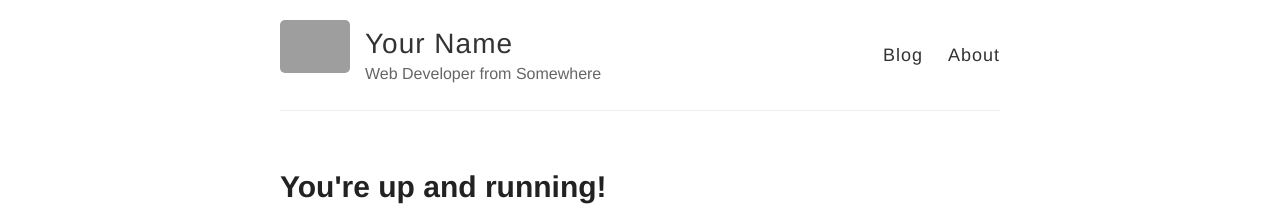
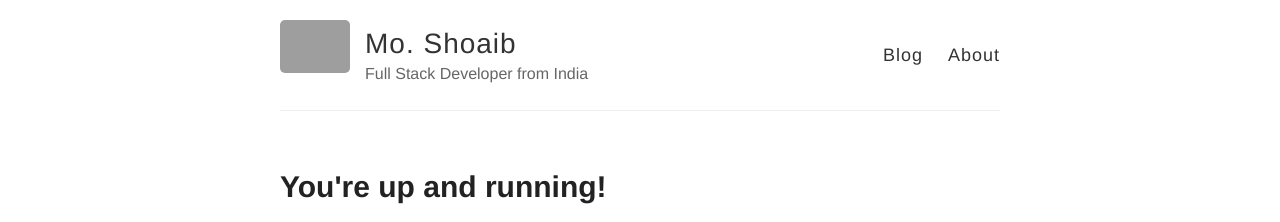
Before and after one commit to Shoaib0023/Shoaib0023.github.io, a Jekyll site: the page built from _posts/2014-3-3-Hello-World.md, in a window 1280 px wide. Shown: the top 222 px of the page. Built offline with Jekyll 4.4.1, drawn with Linux system fonts in a browser that asks for light colours; grey boxes are pictures that could not be loaded.

Commit message:
updated config file

```diff
--- a/_config.yml
+++ b/_config.yml
@@ -3,10 +3,10 @@
 #
 
 # Name of your site (displayed in the header)
-name: Your Name
+name: Mo. Shoaib
 
 # Short bio or description (displayed in the header)
-description: Web Developer from Somewhere
+description: Full Stack Developer from India
 
 # URL of your avatar or profile pic (you could use your GitHub profile pic)
 avatar: https://raw.githubusercontent.com/barryclark/jekyll-now/master/images/jekyll-logo.png
@@ -21,7 +21,7 @@ footer-links:
   email:
   facebook:
   flickr:
-  github: barryclark/jekyll-now
+  github: Shoaib0023/Shoaib0023.github.io
   instagram:
   linkedin:
   pinterest:
```
